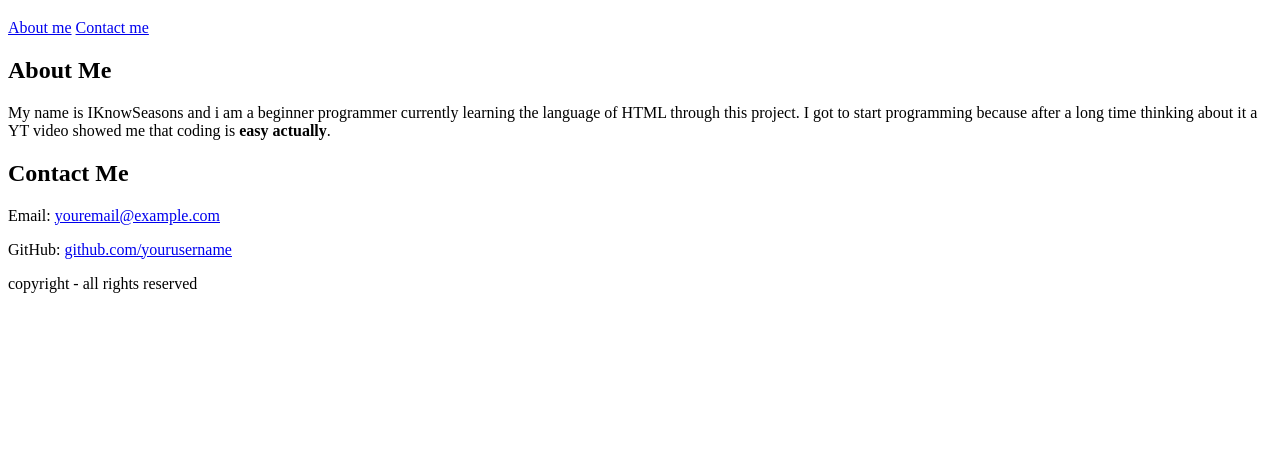
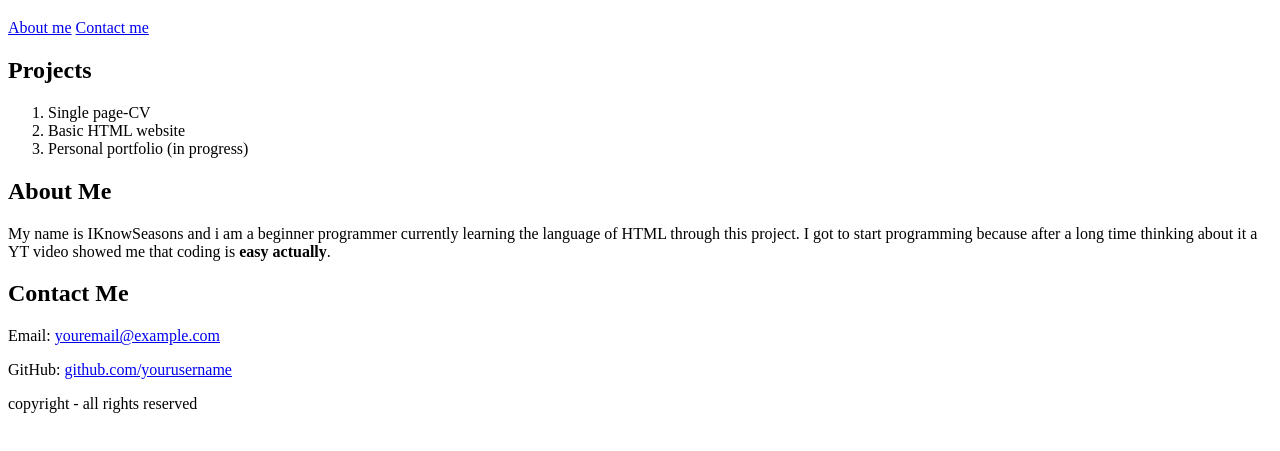
Before and after one commit to IKnowSeasons/personal-portfolio, a plain HTML site: page index.html in a window 1280 px wide. Shown: the part 61-512 px from the top of the page. Drawn offline with Linux system fonts and the light colour scheme.

Commit message:
Update index.html

```diff
--- a/index.html
+++ b/index.html
@@ -13,6 +13,15 @@
       <a href="#contactme">Contact me</a>
     </nav>
      </header>
+
+    <section id="projects">
+      <h2>Projects</h2>
+      <ol>
+        <li>Single page-CV</li>
+        <li>Basic HTML website</li>
+        <li>Personal portfolio (in progress)</li>
+      </ol>
+    </section>
 
     <section id="aboutme">
       <h2>About Me</h2>
```
